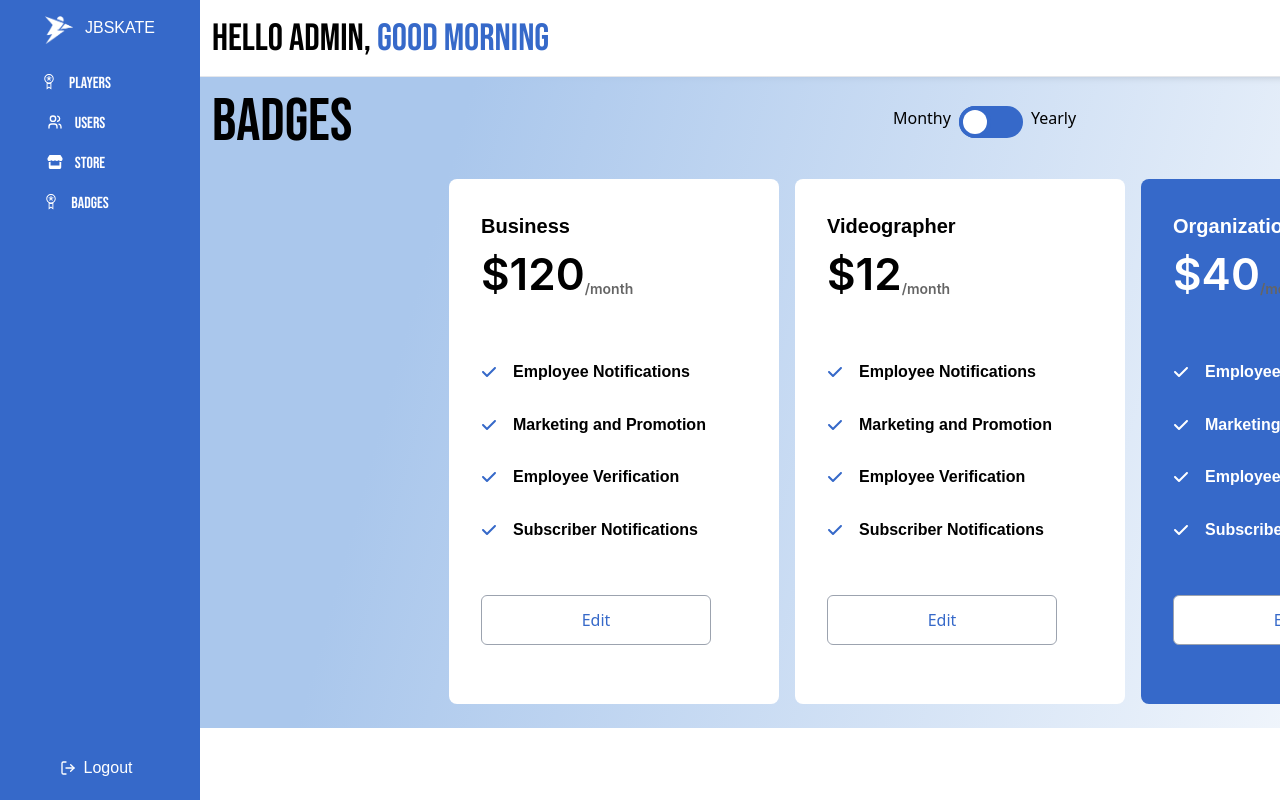
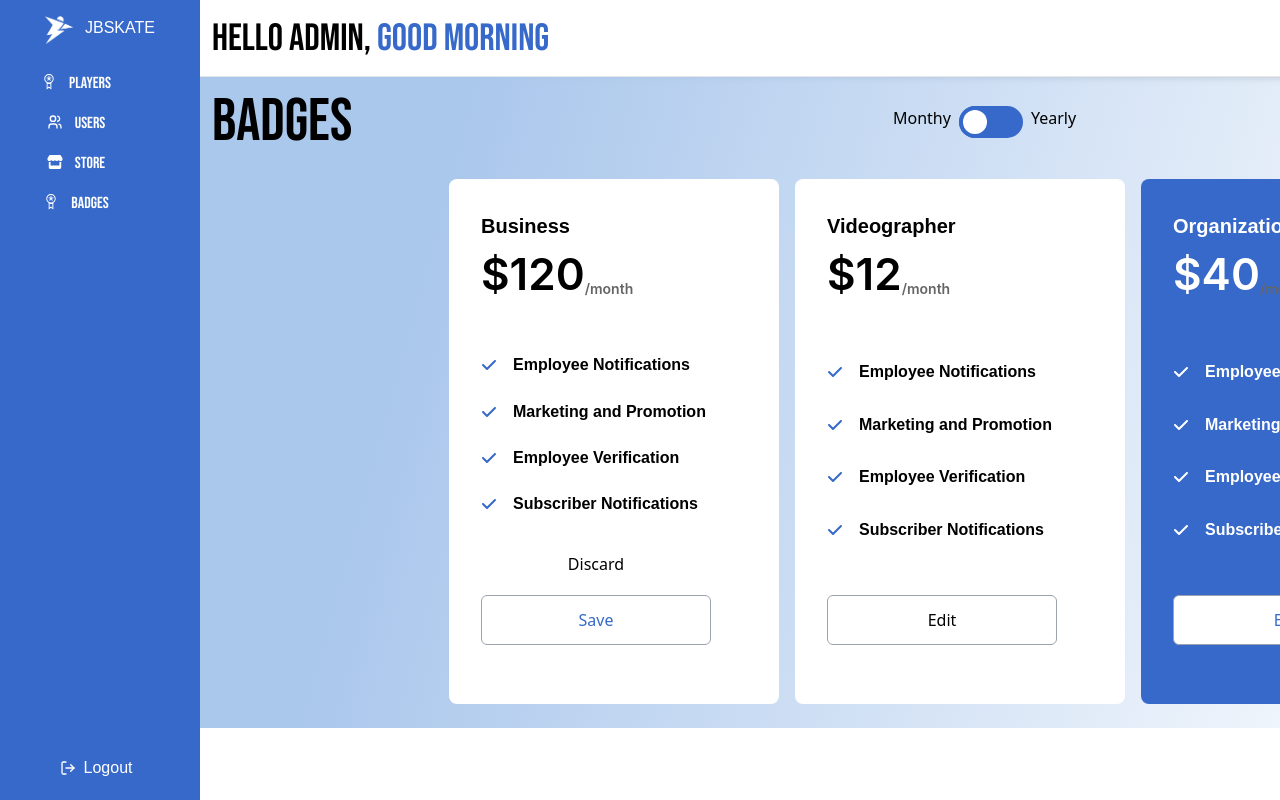
Before and after one commit to ShayanZameer/Sportsmanagement, a React (Vite) app: page /badges in a window 1280 px wide. Shown: the top 800 px of the page. Built offline with nearby package versions, Linux system fonts and the light colour scheme.

Commit message:
changes in badges main

```diff
--- a/src/components/Badge.jsx
+++ b/src/components/Badge.jsx
@@ -55,18 +55,22 @@ const Badge = ({ Name, Price, p1text, p2text, p3text, p4text, bgColor, buttonTex
                     <p className={`font-bold font-dmSans px-4 ${ptextColour}`}>{p4text}</p>
                 </div>
 
+                {showDiscardButton && (
+                    <div className={`w-[230px] mb-[-40px] h-[50px] rounded-md   flex items-center justify-center  ${buttonbg}`}>
+                        <button className="text-black">Discard</button>
+                    </div>
+                )}
+
             </div>
+
+
 
 
             <div className={`w-[230px] h-[50px] rounded-md border border-gray-400 flex items-center justify-center ${buttonbg}`}>
                 <button className={`${buttonTextColor}`}  >{buttonText}</button>
             </div>
 
-            {showDiscardButton && (
-                <div className={`w-[230px] h-[50px] rounded-md border border-gray-400 flex items-center justify-center mt-4 ${buttonbg}`}>
-                    <button className={`${buttonTextColor}`}>Discard</button>
-                </div>
-            )}
+
 
 
         </div>
--- a/src/components/Badgesmain.jsx
+++ b/src/components/Badgesmain.jsx
@@ -48,16 +48,16 @@ const Badgesmain = () => {
 
       <div className='flex space-x-4 justify-center mt-3 '>
 
-        <Badge Name="Business" Price="$120" p1text="Employee Notifications" p2text="Marketing and Promotion" p3text="Employee Verification" p4text="Subscriber Notifications" buttonText="Edit" bgColor="bg-[#FFFFFF]" ptextColour="text-black" iconColour="#3669C9" buttonTextColor="text-[#3669C9]"
-          buttonbg="bg-[white]" />
+        <Badge Name="Business" Price="$120" p1text="Employee Notifications" p2text="Marketing and Promotion" p3text="Employee Verification" p4text="Subscriber Notifications" buttonText="Save" bgColor="bg-[#FFFFFF]" ptextColour="text-black" iconColour="#3669C9" buttonTextColor="text-[#3669C9]"
+          buttonbg="bg-[white]" showDiscardButton={true} />
 
 
-        <Badge Name="Videographer" Price="$12" p1text="Employee Notifications" p2text="Marketing and Promotion" p3text="Employee Verification" p4text="Subscriber Notifications" buttonText="Edit" bgColor="bg-white" ptextColour="text-black" iconColour="#3669C9" buttonTextColor="text-[#3669C9]"
-          buttonbg="bg-[white]" />
+        <Badge Name="Videographer" Price="$12" p1text="Employee Notifications" p2text="Marketing and Promotion" p3text="Employee Verification" p4text="Subscriber Notifications" buttonText="Edit" bgColor="bg-white" ptextColour="text-black" iconColour="#3669C9" buttonTextColor="text-black"
+          buttonbg="bg-[white]" showDiscardButton={false} />
 
 
         <Badge Name="Organization" Price="$40" p1text="Employee Notifications" p2text="Marketing and Promotion" p3text="Employee Verification" p4text="Subscriber Notifications" buttonText="Edit" bgColor="bg-[#3669C9]" ptextColour="text-[#FFFFFF]" iconColour="white" buttonTextColor="text-[#3669C9]"
-          buttonbg="bg-[white]" />
+          buttonbg="bg-[white]" showDiscardButton={false} />
 
 
 
```
